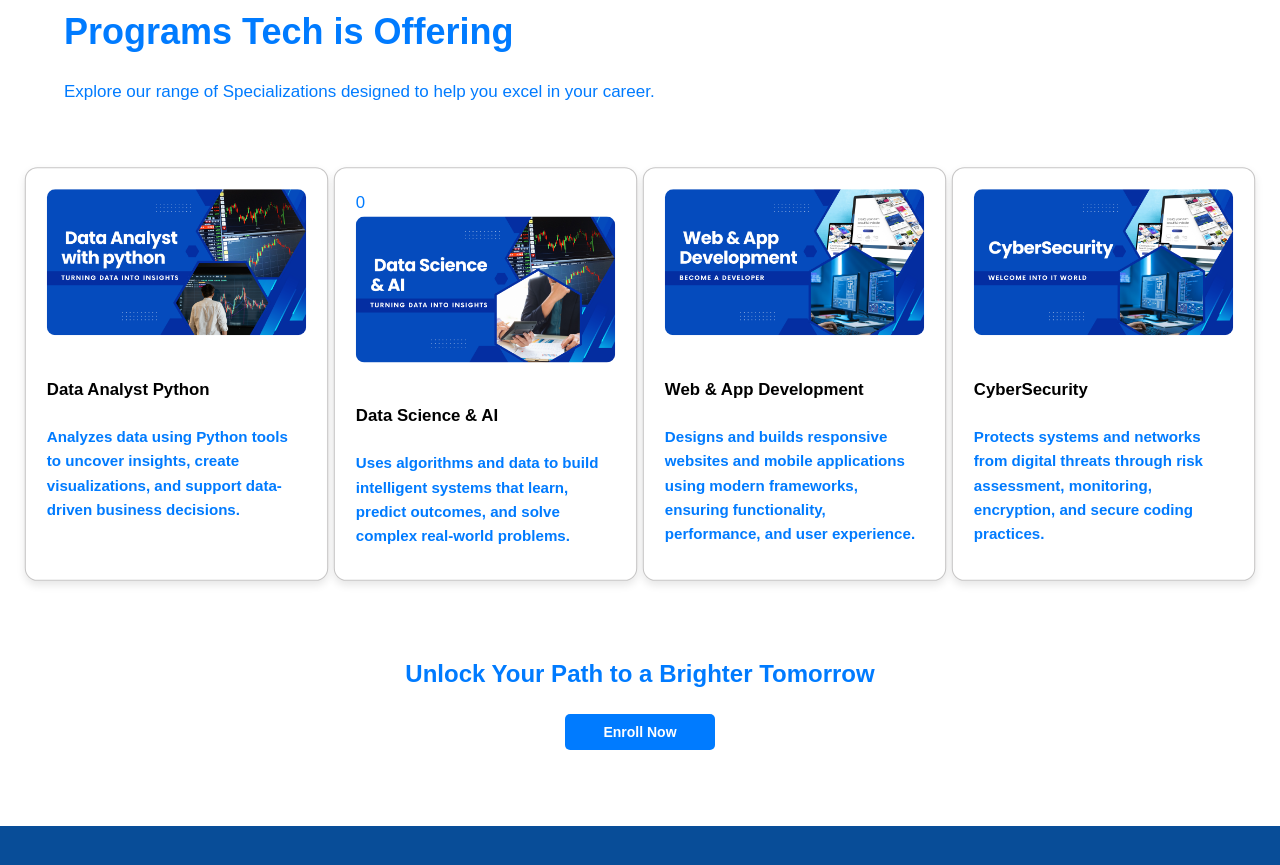
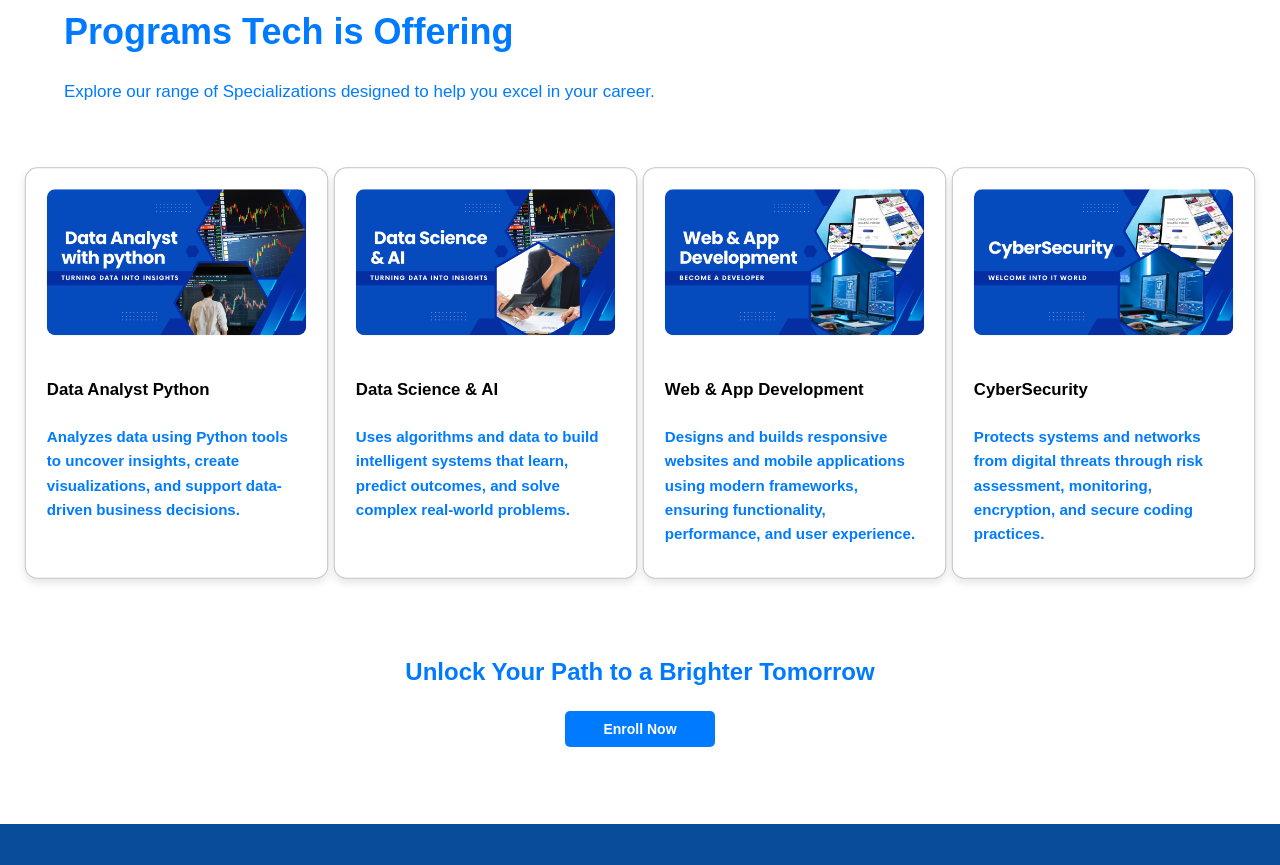
Before and after one commit to Manahil-Abid/Tech-learning, a plain HTML site: page index.html in a window 1280 px wide. Shown: the part 846-1711 px from the top of the page. Drawn offline with Linux system fonts and the light colour scheme.

Commit message:
Update index.html

```diff
--- a/index.html
+++ b/index.html
@@ -60,7 +60,7 @@
     </div>
 
     <!-- Card 2 -->
-    <div class="card image-card">0
+    <div class="card image-card">
       <img src="./pictures/card 2.png" alt="Certification Guide" />
       <h4>Data Science & AI</h4>
       <h5>Uses algorithms and data to build intelligent systems that learn, predict outcomes, and solve complex real-world problems.</h5>
```
